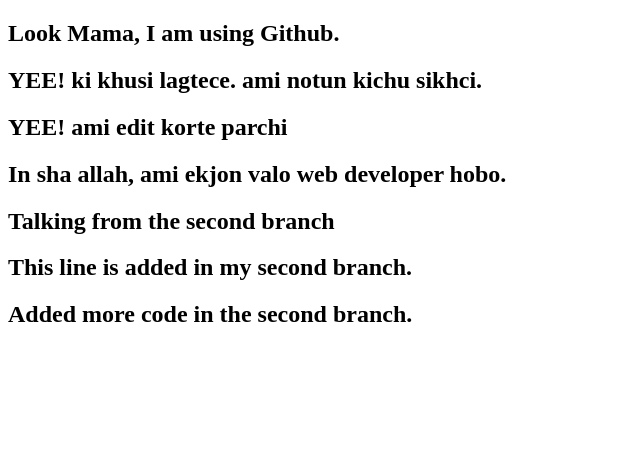
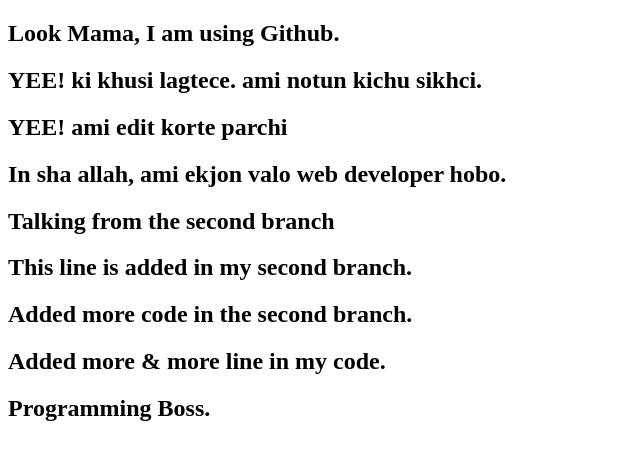
Before and after one commit to Rifat91/My-first-repository, a plain HTML site: page index.html in a window 1280 px wide. Shown: the whole page, without its empty margins (0-640 px from the left). Drawn offline with Linux system fonts and the light colour scheme.

Commit message:
adding more line in my code.

```diff
--- a/index.html
+++ b/index.html
@@ -13,6 +13,8 @@
     <h2>Talking from the second branch</h2>
     <h2>This line is added in my second branch.</h2>
     <h2>Added more code in the second branch.</h2>
+    <h2>Added more & more line in my code.</h2>
+    <h2>Programming Boss.</h2>
 
 </body>
 </html>
```
